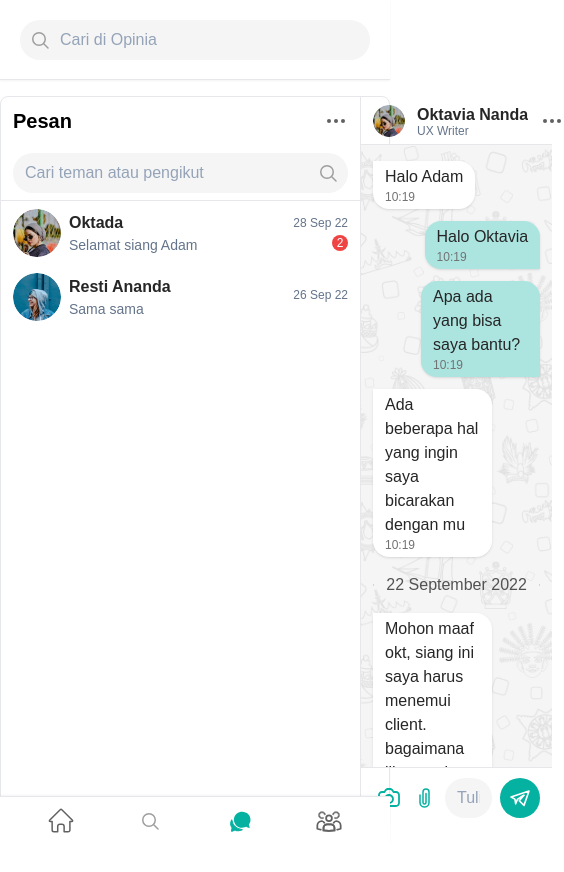
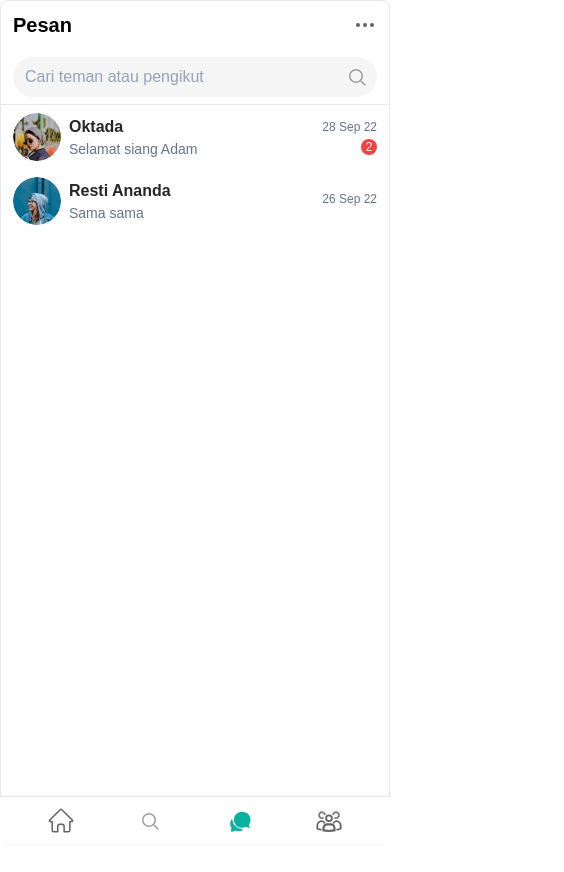
Before and after one commit to ahmadertarizqi/opinia-test, a React (Vite) app: page /chat/1 in a window 390 px wide. Shown: the top 872 px of the page, 564 px wide, since content can reach past the window. Before the commit the page ends 844 px from the top, so only its background shows below. Built offline with nearby package versions, Linux system fonts and the light colour scheme.

Commit message:
chore: responsive layout

```diff
--- a/src/components/base-layout/index.tsx
+++ b/src/components/base-layout/index.tsx
@@ -7,8 +7,8 @@ function BaseLayout() {
   const breakpoints = useBreakpoints();
   return (
     <div className="min-h-screen w-100 flex flex-col">
-      <Header />
-      <main className="flex-1 pt-20 flex flex-col">
+      {breakpoints.isDesktop ? <Header /> : null}
+      <main className="flex-1 pb-12 lg:pb-0 lg:pt-20 flex flex-col">
         <Outlet />
       </main>
       {breakpoints.isTabletOrMobile ? <NavigationMobile /> : null}
--- a/src/components/chat/chat-container.tsx
+++ b/src/components/chat/chat-container.tsx
@@ -4,7 +4,7 @@ type ChatContainerProps = {
 
 export function ChatContainer({ children }: ChatContainerProps) {
   return (
-    <div className="h-[calc(100vh-5rem)] py-4">
+    <div className="h-screen lg:h-[calc(100vh-5rem)] lg:py-4">
       <div className="mx-auto max-w-[937px] w-full h-full">
         {children}
       </div>
--- a/src/components/chat/chat-list/index.tsx
+++ b/src/components/chat/chat-list/index.tsx
@@ -4,7 +4,7 @@ import { ChatListUser } from "./chat-list-user";
 
 export function ChatList() {
   return (
-    <div className="flex-none w-[360px] border-r flex flex-col">
+    <div className="flex-none w-full lg:w-[360px] lg:border-r flex flex-col">
       <ChatListHead />
       <ChatListForm />
       <ChatListUser />
--- a/src/pages/chat.tsx
+++ b/src/pages/chat.tsx
@@ -7,7 +7,7 @@ function ChatPage() {
     <ChatContainer>
       <div className="w-full h-full shadow-sm border rounded-lg flex">
         <ChatList />
-        <div className="flex-1 flex flex-col">
+        <div className="flex-1 hidden lg:flex flex-col">
           <Outlet />
         </div>
       </div>
```
